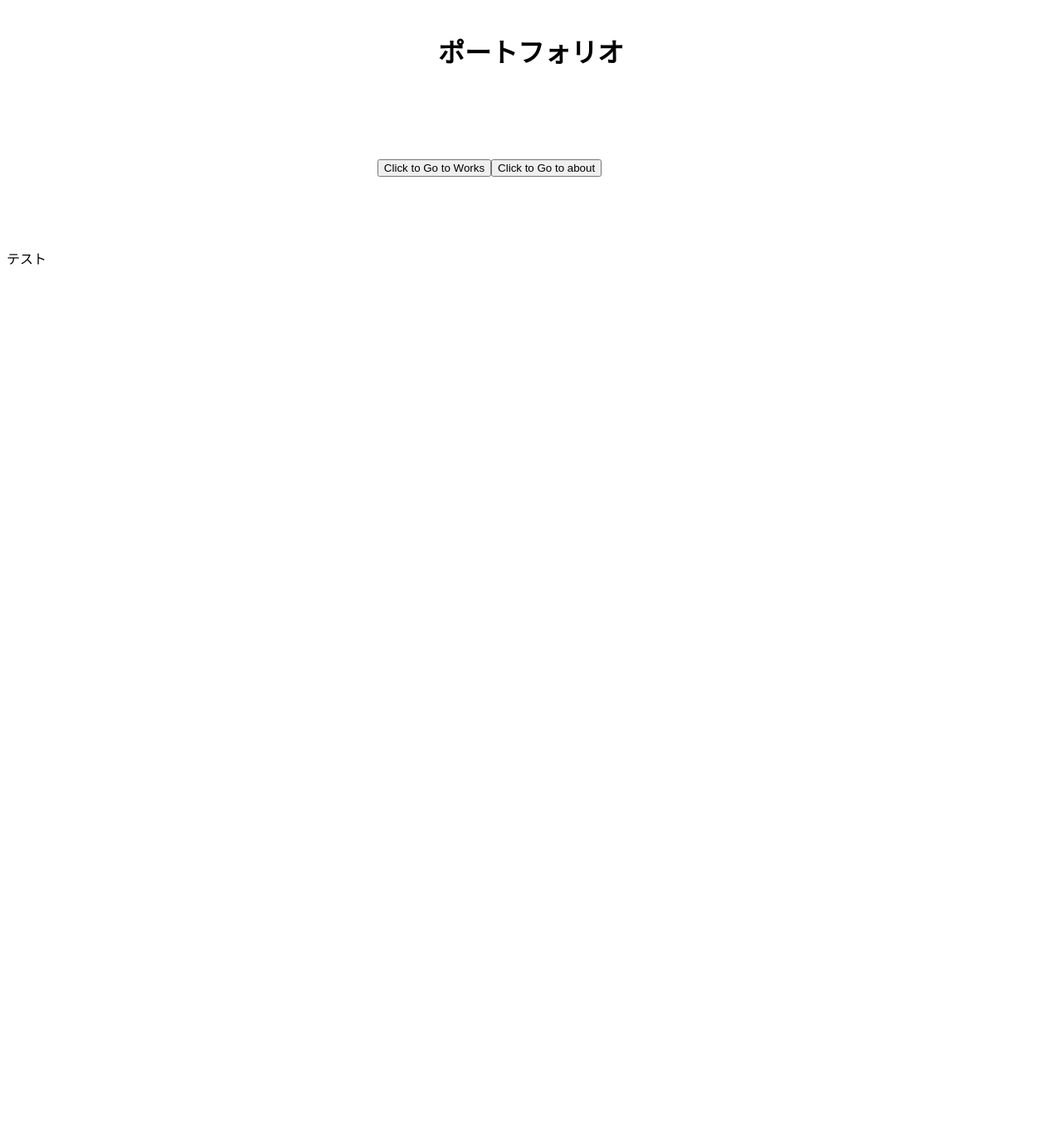
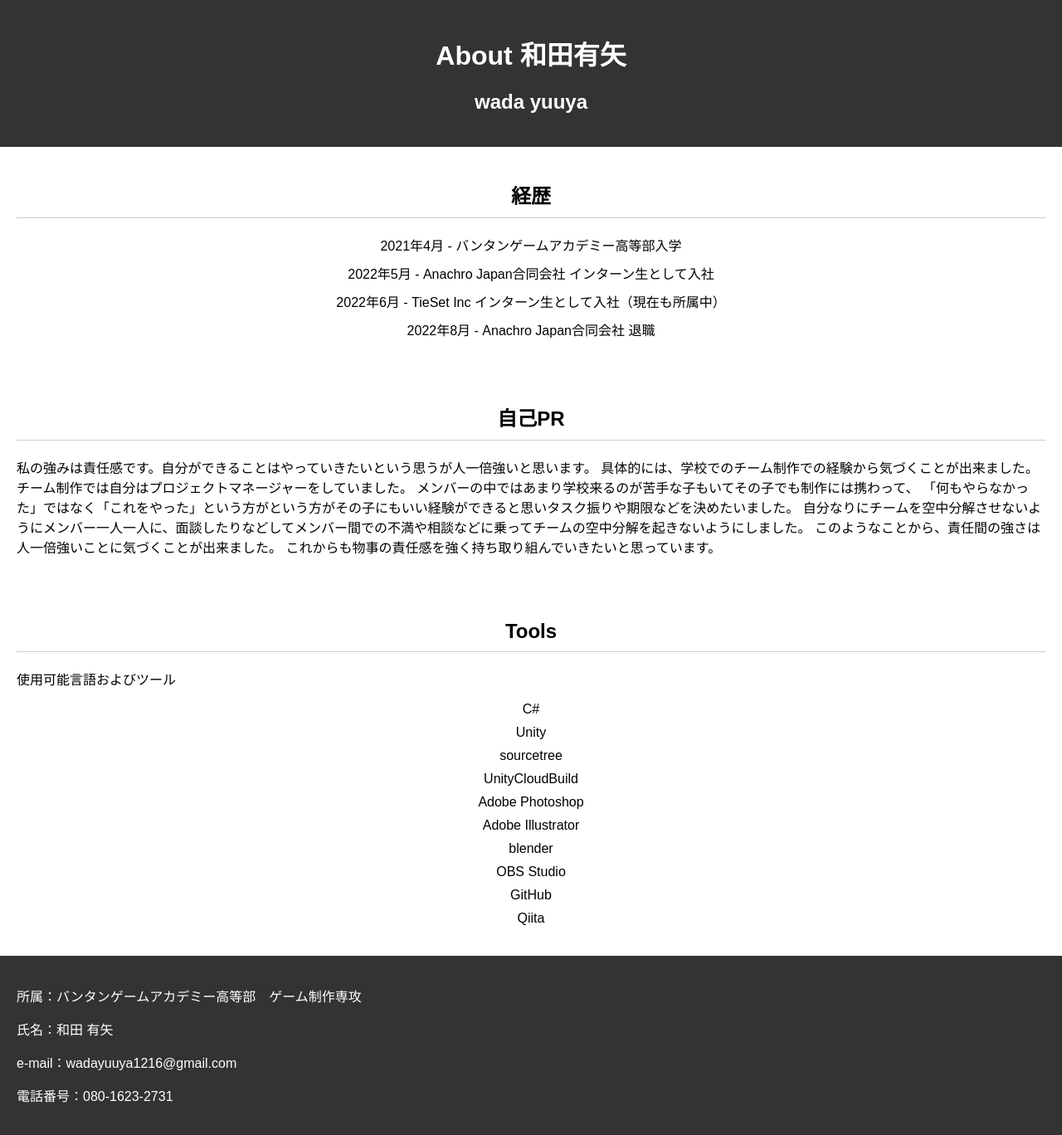
Before and after one commit to BAKUSOUMARU/web, a plain HTML site: page index.html in a window 1280 px wide. Shown: the whole page at 83% size. Before the commit the page ends 800 px from the top, so only its background shows below. Drawn offline with Linux system fonts and the light colour scheme.

Commit message:
root indexの変更

```diff
--- a/home.css
+++ /dev/null
@@ -1,15 +0,0 @@
-.title{
-    display: flex;
-    justify-content: center;
-    align-items: center;
-    height: 10vh;
-}
-.tabButton
-{
-    display: flex;
-    justify-content: center;
-    align-items: center;
-    height: 20vh;
-    margin-right: 100px;
-
-}
--- a/home.js
+++ /dev/null
@@ -1,5 +0,0 @@
-const button = document.getElementById("worksButton");
-button.addEventListener( "click", func = ()=>{
-    console.log("押された");
-    location.href = "home/works.html";
-});
--- /dev/null
+++ b/index.css
@@ -0,0 +1,43 @@
+/* styles.css */
+
+body {
+    font-family: Arial, sans-serif;
+    margin: 0;
+    padding: 0;
+}
+
+header, footer {
+    background-color: #333;
+    color: white;
+    padding: 20px;
+}
+
+.profile, .self-introduction, .tools {
+    padding: 20px;
+}
+
+h1, h2 {
+    text-align: center; /* 中央に配置 */
+}
+
+.name {
+    text-align: center;
+    margin-bottom: 20px;
+}
+
+.profile h2, .self-introduction h2, .tools h2 {
+    border-bottom: 1px solid #ccc;
+    padding-bottom: 10px;
+    margin-bottom: 20px;
+    text-align: center; /* 中央に配置 */
+}
+
+ul {
+    list-style: none;
+    padding: 0;
+}
+
+ul li {
+    margin-bottom: 10px;
+    text-align: center; /* 中央に配置 */
+}
--- a/index.html
+++ b/index.html
@@ -1,19 +1,50 @@
 <!DOCTYPE html>
-<html lang="jp">
+<html lang="ja">
 <head>
-    <script src="home.js" defer></script>
     <meta charset="UTF-8">
-    <title>home</title>
-    <link rel="stylesheet" href="home.css">
+    <meta name="viewport" content="width=device-width, initial-scale=1.0">
+    <title>About 和田有矢</title>
+    <link rel="stylesheet" href="index.css">
 </head>
 <body>
-    <h1 class="title">ポートフォリオ</h1>
-    <div class="tabButton">
-        <button type="button"  id="worksButton">Click to Go to Works</button>
-
-        <button type="button"  id="aboutButton">Click to Go to about</button>
-    </div>
-
-<p>テスト</p>
+    <header>
+        <h1>About 和田有矢</h1>
+        <h2>wada yuuya</h2>
+    </header>
+    <section class="profile">
+        <h2>経歴</h2>
+        <ul>
+            <li>2021年4月 - バンタンゲームアカデミー高等部入学</li>
+            <li>2022年5月 - Anachro Japan合同会社 インターン生として入社</li>
+            <li>2022年6月 - TieSet Inc インターン生として入社（現在も所属中）</li>
+            <li>2022年8月 - Anachro Japan合同会社 退職</li>
+        </ul>
+    </section>
+    <section class="self-introduction">
+        <h2>自己PR</h2>
+        <p>私の強みは責任感です。自分ができることはやっていきたいという思うが人一倍強いと思います。 具体的には、学校でのチーム制作での経験から気づくことが出来ました。 チーム制作では自分はプロジェクトマネージャーをしていました。 メンバーの中ではあまり学校来るのが苦手な子もいてその子でも制作には携わって、 「何もやらなかった」ではなく「これをやった」という方がという方がその子にもいい経験ができると思いタスク振りや期限などを決めたいました。 自分なりにチームを空中分解させないようにメンバー一人一人に、面談したりなどしてメンバー間での不満や相談などに乗ってチームの空中分解を起きないようにしました。 このようなことから、責任間の強さは人一倍強いことに気づくことが出来ました。 これからも物事の責任感を強く持ち取り組んでいきたいと思っています。</p>
+    </section>
+    <section class="tools">
+        <h2>Tools</h2>
+        <p>使用可能言語およびツール</p>
+        <ul>
+            <li>C#</li>
+            <li>Unity</li>
+            <li>sourcetree</li>
+            <li>UnityCloudBuild</li>
+            <li>Adobe Photoshop</li>
+            <li>Adobe Illustrator</li>
+            <li>blender</li>
+            <li>OBS Studio</li>
+            <li>GitHub</li>
+            <li>Qiita</li>
+        </ul>
+    </section>
+    <footer>
+        <p>所属：バンタンゲームアカデミー高等部　ゲーム制作専攻</p>
+        <p>氏名：和田 有矢</p>
+        <p>e-mail：wadayuuya1216@gmail.com</p>
+        <p>電話番号：080-1623-2731</p>
+    </footer>
 </body>
 </html>
```
Also changed, not shown: index.js (added), 1 other file.
